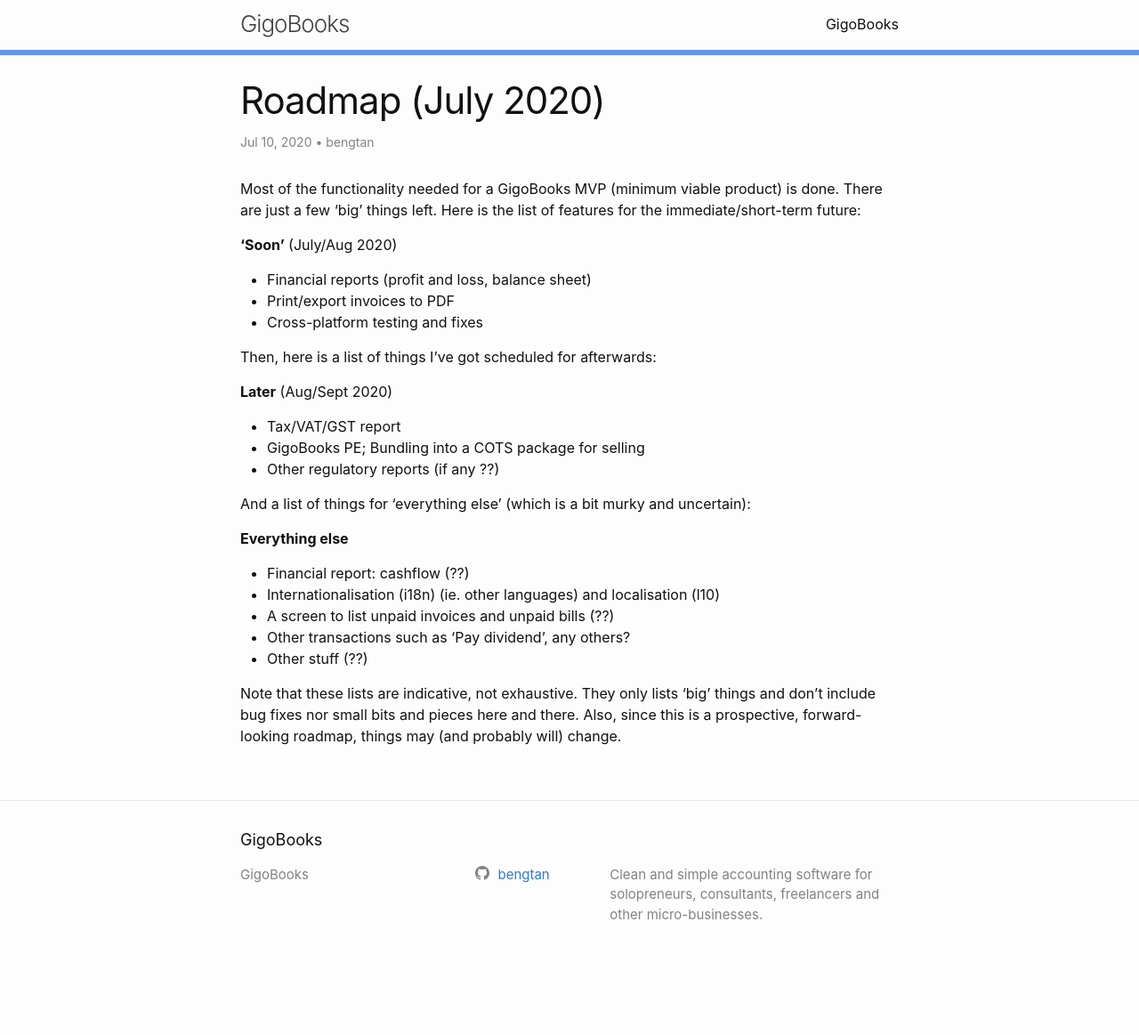
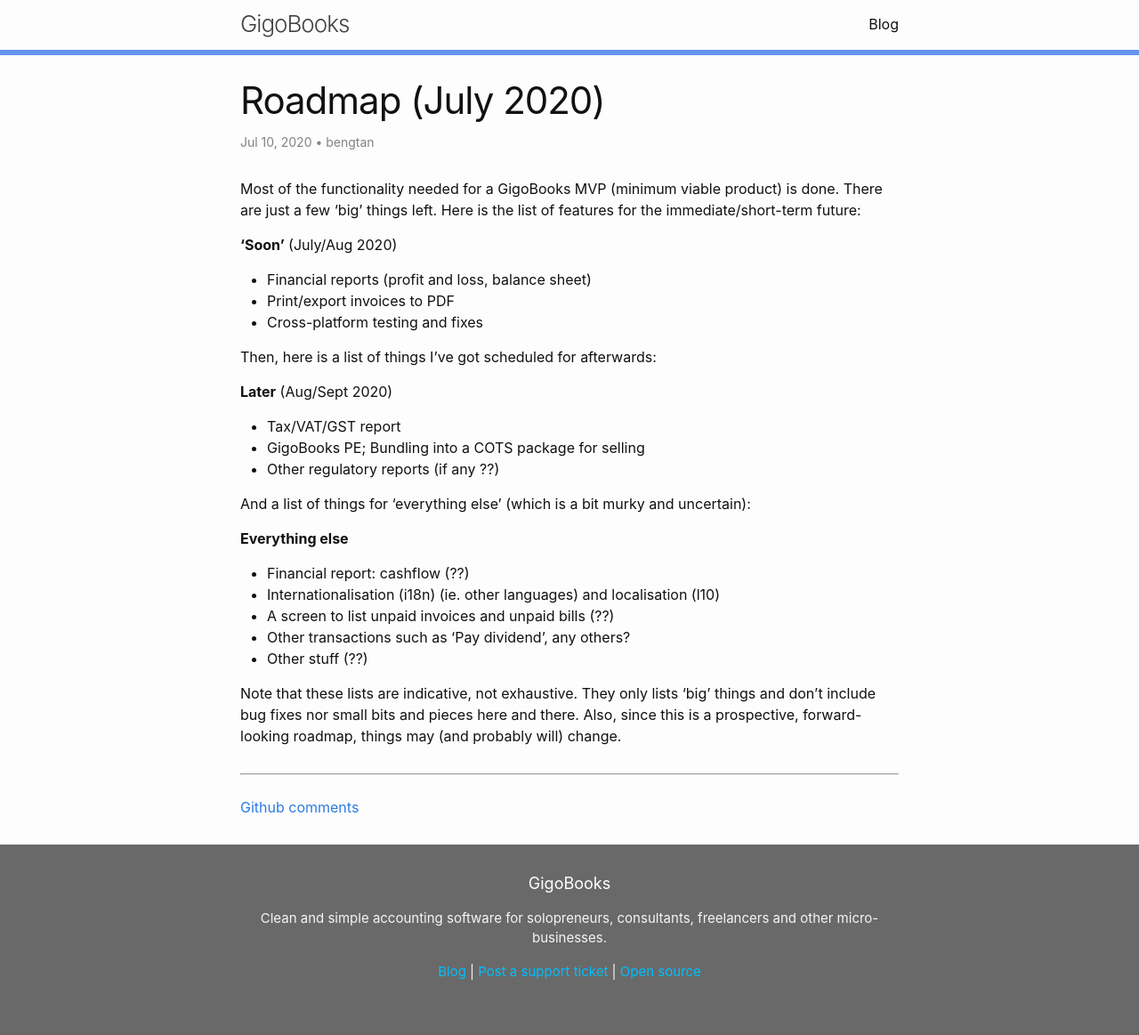
Before and after one commit to gigobooks/gigobooks.github.io, a Jekyll site: the page built from _posts/2020-07-10-roadmap-july-2020.md, in a window 1280 px wide. Shown: the whole page at 89% size. Built offline with Jekyll 4.4.1, drawn with Linux system fonts in a browser that asks for light colours; our own code applies the rules of GitHub Pages for plain Markdown files; before the commit the page ends 1099 px from its top, so only the background shows below that.

Commit message:
Lots of changes and tweaks.

```diff
--- a/_config.yml
+++ b/_config.yml
@@ -44,6 +44,9 @@
       author: bengtan
       categories: blog
 
+header_pages:
+  - blog.html
+
 # Build settings
 # theme: minima
 plugins:
--- /dev/null
+++ b/_includes/footer-vendor.html
@@ -0,0 +1,22 @@
+<footer class="site-footer h-card">
+  <data class="u-url" href="{{ "/" | relative_url }}"></data>
+
+  <div class="wrapper">
+
+    <h2 class="footer-heading">{{ site.title | escape }}</h2>
+
+    <div class="footer-col-wrapper">
+      <div class="footer-col">
+        <p>{{- site.description | escape -}}</p>
+
+        <p>
+          <a href="/blog">Blog</a> |
+          <a href="https://github.com/gigobooks/gigobooks/issues">Post a support ticket</a> |
+          <a href="https://github.com/gigobooks/gigobooks">Open source</a>
+        </p>
+      </div>
+    </div>
+
+  </div>
+
+</footer>
--- a/_layouts/default.html
+++ b/_layouts/default.html
@@ -13,7 +13,7 @@
       </div>
     </main>
 
-    {%- include footer.html -%}
+    {%- include footer-vendor.html -%}
 
   </body>
 
--- a/_layouts/post.html
+++ b/_layouts/post.html
@@ -19,6 +19,18 @@
     {{ content }}
   </div>
 
+  {%- if page.comments -%}
+    <hr /><br />
+    {%- if page.comments.older -%}<a href="{{ page.comments.older }}">Older comments</a><br />{%- endif -%}
+    {%- if page.comments.gh -%}<a href="{{ page.comments.gh }}">Github comments</a><br />{%- endif -%}
+    {%- if page.comments.hn -%}<a href="{{ page.comments.hn }}">Hacker News comments</a><br />{%- endif -%}
+    {%- if page.comments.ih -%}<a href="{{ page.comments.ih }}">Indie Hackers comments</a><br />{%- endif -%}
+    {%- if page.comments.default -%}<a href="{{ page.comments.default }}">Comments</a><br />{%- endif -%}
+    {%- if page.comments.newer -%}<a href="{{ page.comments.newer }}">Newer comments</a><br />{%- endif -%}
+    {%- if page.comments.more -%}<a href="{{ page.comments.more }}">More comments</a><br />{%- endif -%}
+    {%- if page.comments.more2 -%}<a href="{{ page.comments.more2 }}">Yet more comments</a><br />{%- endif -%}
+  {%- endif -%}
+
   {%- if site.disqus.shortname -%}
     {%- include disqus_comments.html -%}
   {%- endif -%}
--- a/_sass/vendor.scss
+++ b/_sass/vendor.scss
@@ -2,3 +2,19 @@
   border-top: none;
   border-bottom: 6px solid cornflowerblue;
 }
+
+.site-footer {
+  border-top: none;
+  background: dimgrey;
+  text-align: center;
+  color: white;
+
+  a { color: deepskyblue; }
+  a:hover { color: white; }
+}
+
+.footer-col-wrapper { color: whitesmoke; }
+
+.post-list {
+  h2, h3 { margin-bottom: 0; }
+}
```
Also changed, not shown: blog.html (added, +26 -0 lines).
